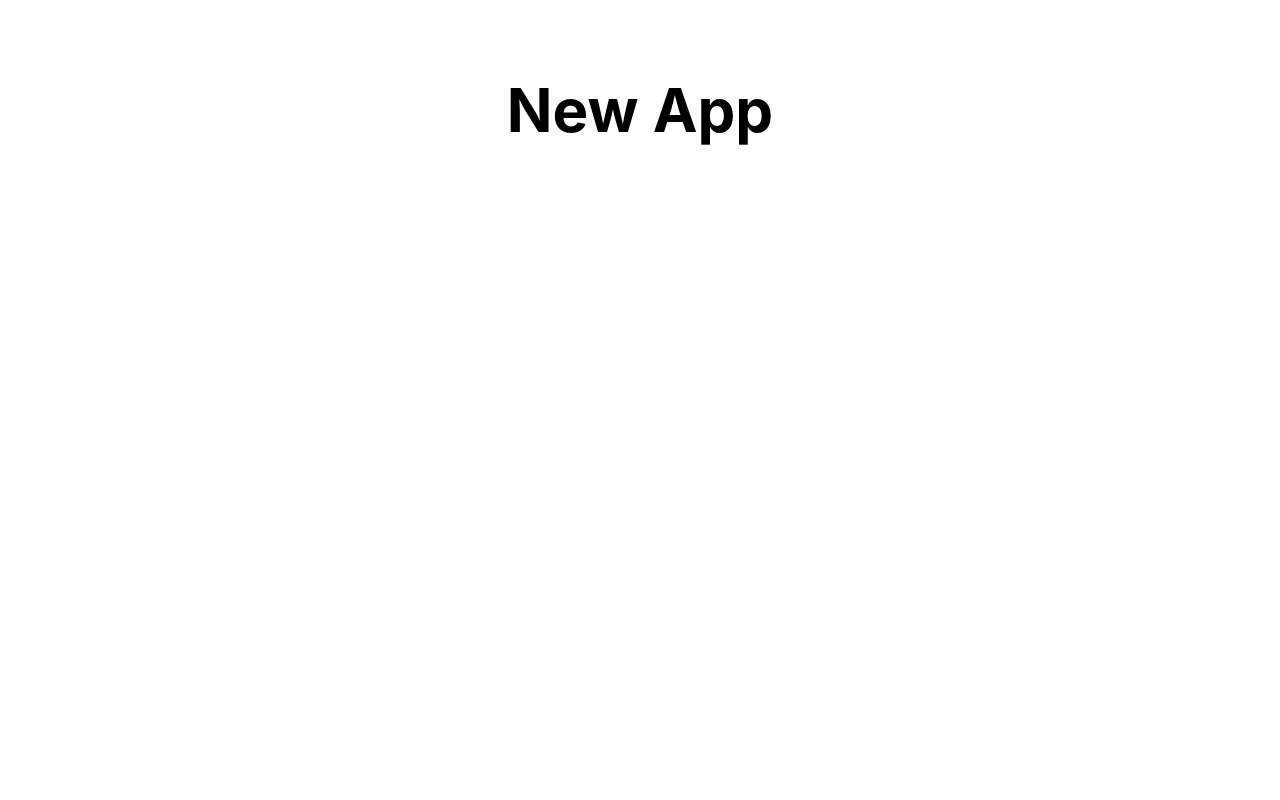
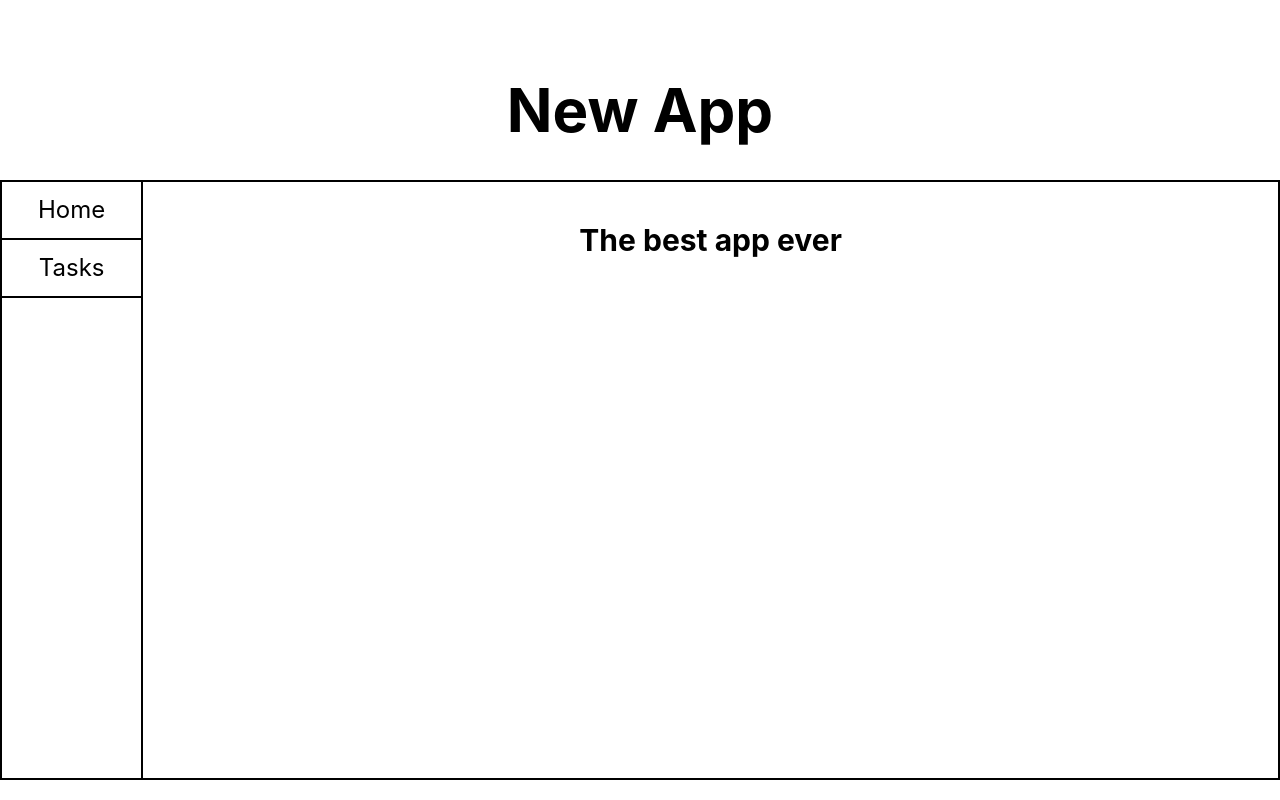
Before and after one commit to migsdeving/nokia-challenge, a React (Create React App) app: page / in a window 1280 px wide. Built offline with nearby package versions, Linux system fonts and the light colour scheme.

Commit message:
Menu Selector Implementation
Menu selector now changes between Tasks and Home + Overall Layout improvement

```diff
--- a/src/App.jsx
+++ b/src/App.jsx
@@ -1,4 +1,4 @@
-import React from "react";
+import React, { useState } from "react";
 import "./App.css";
 import Header from "./components/Header";
 import MenuSelector from "./components/MenuSelector";
@@ -6,9 +6,16 @@ import Home from "./components/Home";
 import Tasks from "./components/Tasks";
 
 function App() {
+  const [selectedMenu, SetSelectedMenu] = useState("home");
   return (
     <>
-      <Header />
+      <div className=" h-screen">
+        <Header />
+        <div className="flex h-[600px] mt-10  border-2 border-black ">
+          <MenuSelector SetSelectedMenu={SetSelectedMenu} />
+          {selectedMenu === "home" ? <Home /> : <Tasks />}
+        </div>
+      </div>
     </>
   );
 }
--- a/src/components/Header.jsx
+++ b/src/components/Header.jsx
@@ -2,8 +2,8 @@ import React from "react";
 
 function Header() {
   return (
-    <div className="flex justify-center mt-20 ">
-      <h1 className="text-6xl">
+    <div className="flex justify-center  ">
+      <h1 className="text-6xl mt-20">
         <b>New App</b>
       </h1>
     </div>
--- a/src/components/Home.jsx
+++ b/src/components/Home.jsx
@@ -1,7 +1,13 @@
 import React from "react";
 
 function Home() {
-  return <div>Home</div>;
+  return (
+    <div className="flex w-full justify-center pt-10">
+      <h1 className="text-3xl">
+        <b>The best app ever</b>
+      </h1>
+    </div>
+  );
 }
 
 export default Home;
--- a/src/components/MenuSelector.jsx
+++ b/src/components/MenuSelector.jsx
@@ -1,7 +1,24 @@
 import React from "react";
 
-function MenuSelector() {
-  return <div>MenuSelector</div>;
+function MenuSelector(props) {
+  const SetSelectedMenu = props.SetSelectedMenu;
+
+  return (
+    <div className="flex flex-col   border-r-2 border-black">
+      <button
+        onClick={() => SetSelectedMenu("home")}
+        className="text-2xl p-3 px-9 "
+      >
+        Home
+      </button>
+      <button
+        onClick={() => SetSelectedMenu("tasks")}
+        className="text-2xl p-3 px-9 border-y-2 border-black"
+      >
+        Tasks
+      </button>
+    </div>
+  );
 }
 
 export default MenuSelector;
--- a/src/components/Tasks.jsx
+++ b/src/components/Tasks.jsx
@@ -1,7 +1,18 @@
 import React from "react";
 
 function Tasks() {
-  return <div>Tasks</div>;
+  return (
+    <div className="flex flex-col w-full p-20">
+      <h2 className="text-xl mb-5">
+        {" "}
+        <b>Task List</b>
+      </h2>
+      <li>Task 1</li>
+      <li>Task 2</li>
+      <li>Task 3</li>
+      <li>Task 4</li>
+    </div>
+  );
 }
 
 export default Tasks;
```
